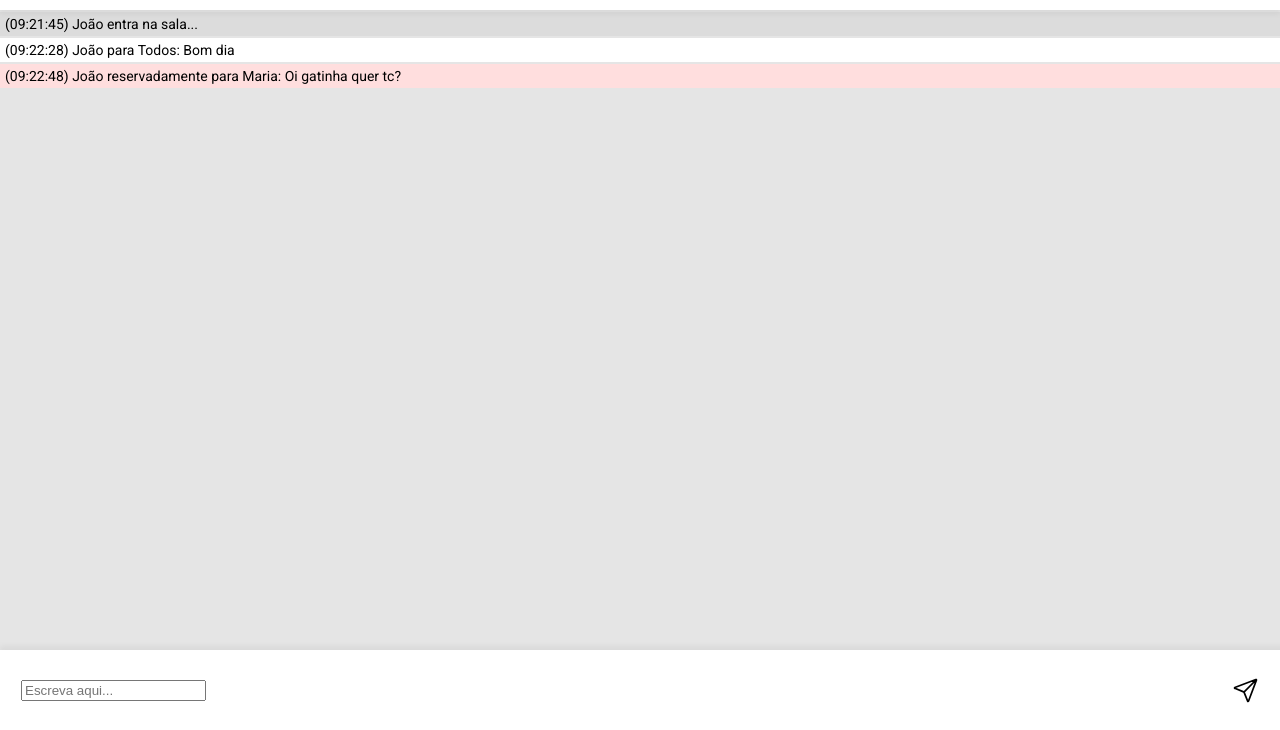
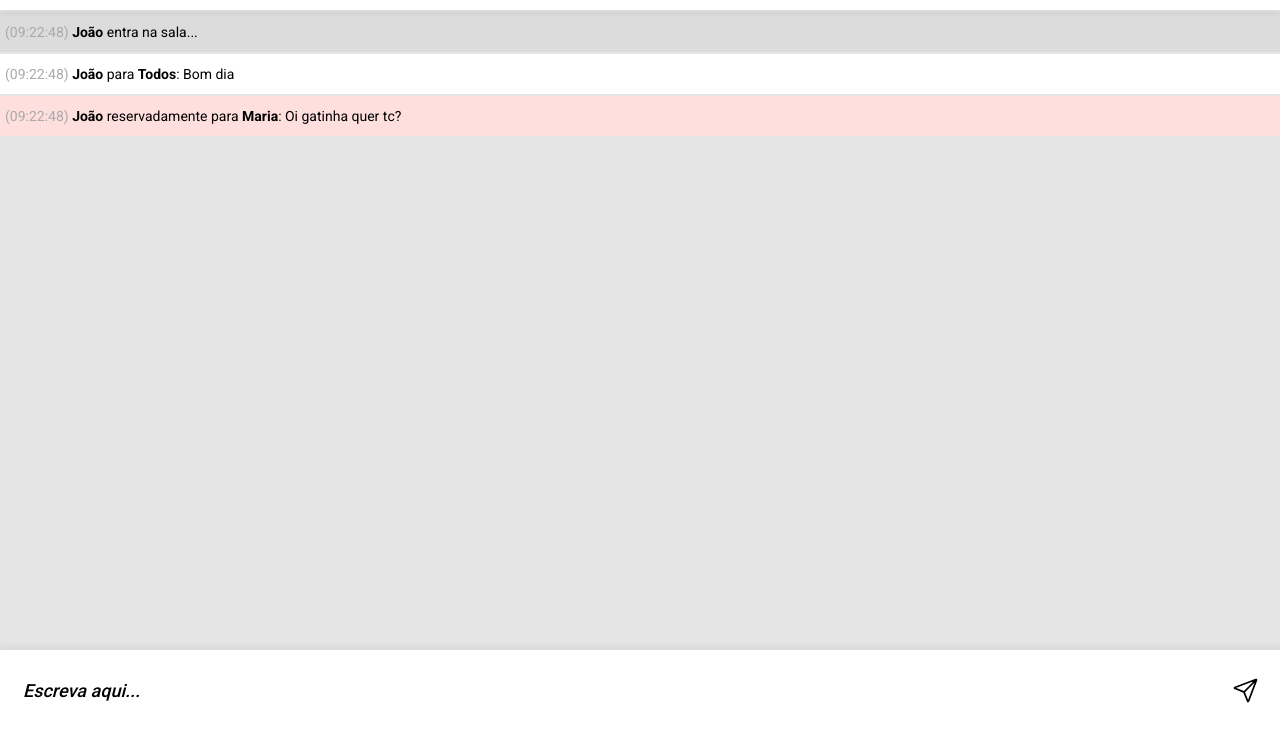
Before and after one commit to Vitor7rs/UOL_batePapo, a plain HTML site: page index.html in a window 1280 px wide. Shown: the part 70-800 px from the top of the page. Drawn offline with nearby package versions, Linux system fonts and the light colour scheme; no server answers.

Commit message:
Layout final

```diff
--- a/index.html
+++ b/index.html
@@ -15,7 +15,8 @@
 
     </head>
     <body>
-        <!-- Cabeçalho -->
+
+        <!-- CABEÇALHO -->
         <header>
 
             <div class="header-container">
@@ -31,14 +32,26 @@
         <!-- C H A T  -->
         <div class="chat-container">
 
-            <div class="msg aviso">(09:21:45)  João  entra na sala...</div>
-            <div class="msg">(09:22:28) João para Todos: Bom dia</div>
-            <div class="msg reservada"> <span class="horario">(09:22:48)</span> <span>João</span> reservadamente
-            para <span>Maria</span>: Oi gatinha quer tc?</div>
+            <div class="msg-container aviso">
+                <div class="msg"><span class="horario">(09:22:48)</span>
+                <span class="nome">João</span>  entra na sala...</div>
+            </div>
+
+
+            <div class="msg-container">
+
+                <div class="msg"><span class="horario">(09:22:48)</span>
+                <span class="nome">João</span> para <span class="nome">Todos</span>: Bom dia</div>
+
+            </div>
+
+            <div class="msg-container reservada">
+                <div class="msg"> <span class="horario">(09:22:48)</span> <span class="nome">João</span>
+                reservadamente para <span class="nome">Maria</span>: Oi gatinha quer tc?</div>
+            </div>
+
 
         </div>
-
-
 
         <!-- INPUT MENSAGEM -->
         <footer>
@@ -50,11 +63,12 @@
            <ion-icon name="paper-plane-outline"></ion-icon>
 
             </div>
+
         </footer>
 
-
+        <!-- SCRIPTS -->
+        <script src="https://cdn.jsdelivr.net/npm/axios/dist/axios.min.js"></script>
         <script src="https://unpkg.com/ionicons@5.0.0/dist/ionicons.js"></script>
-
         <script src="scripts.js"></script>
 
     </body>
--- a/scripts.js
+++ b/scripts.js
@@ -0,0 +1,7 @@
+const promisseMSG = axios.get('https://mock-api.driven.com.br/api/v4/uol/messages');
+promisseMSG.then(mostrarMSG);
+
+
+function mostrarMSG(msg){
+    console.log(msg.data);
+}
--- a/style.css
+++ b/style.css
@@ -37,10 +37,57 @@ header ion-icon {
 body{
     background-color: #E5E5E5;
 }
+
+
+/* C H A T - M E N S A G E N S */
+
 .chat-container{
     padding-top: 80px;
 }
 
+
+
+.horario{
+    color: #AAAAAA;
+}
+
+.msg-container{
+    min-height: 40px;
+    width: 100%;
+    background-color: #FFFFFF;
+
+    margin-top: 2px;
+    margin-bottom: 2px;
+
+    display: flex;
+    flex-direction: column;
+    justify-content: center;
+}
+
+.msg{
+    font-family: 'Roboto', sans-serif;
+    font-style: normal;
+    font-weight: 400;
+    font-size: 14px;
+
+    padding: 5px;
+}
+
+.aviso{
+    background-color: #DCDCDC;
+}
+
+.reservada{
+    background-color: #FFDEDE;
+}
+
+.msg .nome{
+    font-weight: 700;
+
+}
+
+
+/* INPUT MENSAGEM */
 footer{
     position: fixed;
     bottom: 0;
@@ -67,32 +114,36 @@ footer{
     align-items: center;
 }
 
-/* footer input{
+
+.chat-input input{
+
+    height: 30px;
     border: 0;
-} */
+
+    font-family: 'Roboto', sans-serif;
+    font-style: normal;
+    font-weight: normal;
+    font-size: 18px;
+    line-height: 21px;
+}
+
+.chat-input input:focus-visible{
+    outline: none;
+}
+
+
+
+.chat-input input::placeholder{
+    font-family: 'Roboto', sans-serif;
+    font-style: italic;
+    font-weight: 500;
+    font-size: 18px;
+    line-height: 21px;
+
+    color: black;
+}
+
 
 footer ion-icon{
     font-size: 27px;
 }
-
-.msg{
-    background-color: #FFFFFF;
-    font-family: 'Roboto', sans-serif;
-    font-style: normal;
-    font-weight: normal;
-    font-size: 14px;
-
-    margin-top: 2px;
-    margin-bottom: 2px;
-
-    padding: 5px;
-
-}
-
-.aviso{
-    background-color: #DCDCDC;
-}
-
-.reservada{
-    background-color: #FFDEDE;
-}
```
